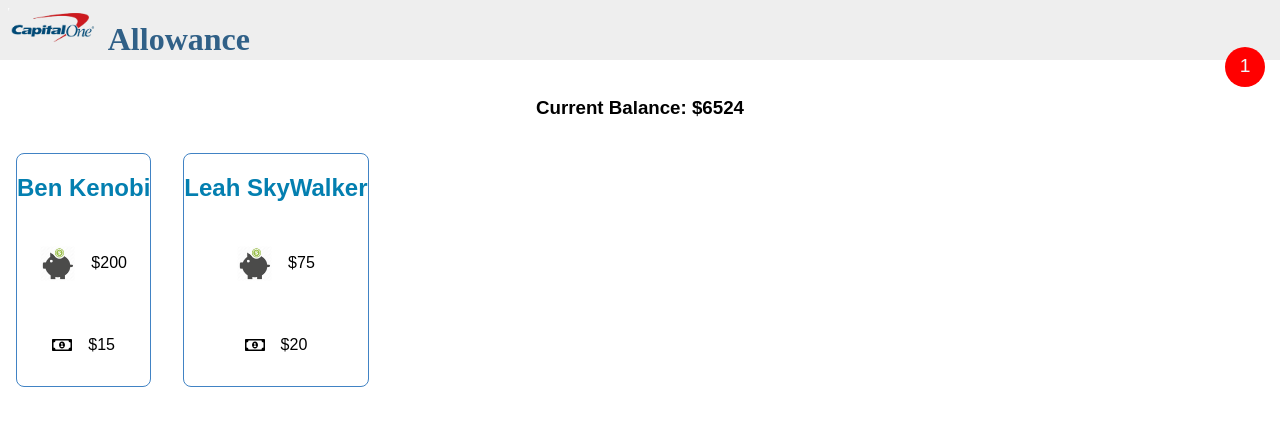
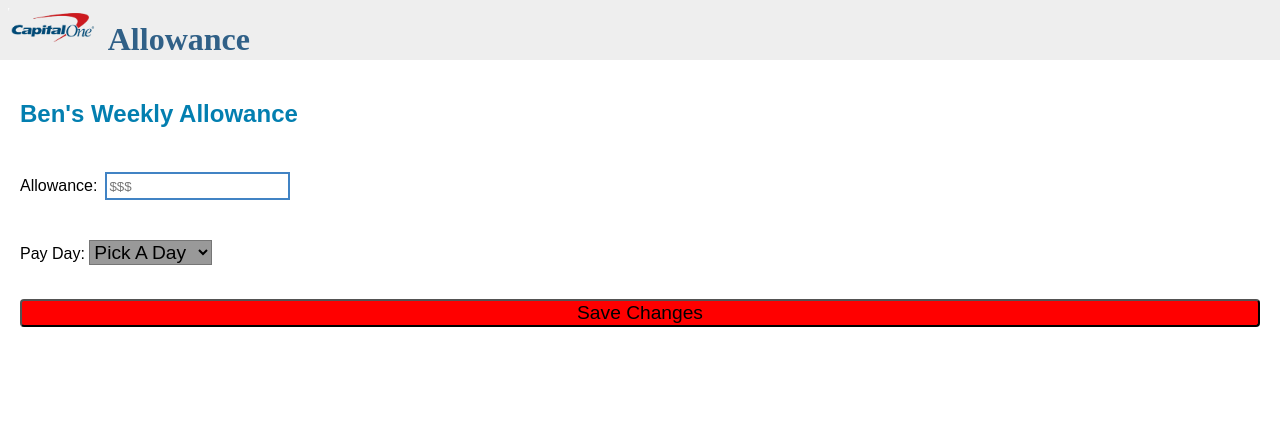
Before and after one commit to atorres6d5/allowance, a React (Create React App) app: page / in a window 1280 px wide. Shown: the top 426 px of the page. Built offline with nearby package versions, Linux system fonts and the light colour scheme; a web font is replaced by a local one.

Commit message:
fixed styling

```diff
--- a/src/App.js
+++ b/src/App.js
@@ -39,8 +39,8 @@ class App extends Component {
           <h1>Allowance</h1>
         </div>
         {/* <Kids user={this.state.user} requestMoney={this.requestMoney}/> */}
-        <ParentView />
-        {/* <Allowance /> */}
+        {/* <ParentView /> */}
+        <Allowance />
 
       </div>
     );
--- a/src/components/allowance.js
+++ b/src/components/allowance.js
@@ -1,10 +1,23 @@
 import React, { Component } from 'react';
+
+const divMargin = {
+  margin: "20px"
+}
+
+const backColor = {
+  backgroundColor: "#999",
+  fontSize: "1.2em"
+}
+
+const buttonSize = {
+  fontSize: "1.2em"
+}
 
 class Allowance extends Component {
   constructor(props){
     super(props)
     this.state = {
-      name:"Hon Solo",
+      name:"Ben",
       allowance:0,
       payDay:1
     }
@@ -21,11 +34,11 @@ class Allowance extends Component {
 
   render() {
     return (
-      <div>
+      <div style={divMargin}>
         <form>
-          {this.state.name}'s Weekly Allowance<br/>
-          Allowance:<input type="number" name="allow" placeholder="$$$" onChange={this.handleAllowance}></input>
-          Pay Day: <select name="day" onChange={this.handlePayday}>
+          <h2>{this.state.name}'s Weekly Allowance</h2>
+          <p>Allowance:<input type="number" name="allow" placeholder="$$$" onChange={this.handleAllowance}></input></p>
+          <p>Pay Day: <select name="day" onChange={this.handlePayday} style={backColor}>
             <option>Pick A Day</option>
             <option value={1}>Sunday</option>
             <option value={2}>Monday</option>
@@ -34,9 +47,9 @@ class Allowance extends Component {
             <option value={5}>Thursday</option>
             <option value={6}>Friday</option>
             <option value={7}>Saturday</option>
-          </select>
+          </select></p>
           <br/>
-          <button type="submit">Save Changes</button>
+          <button type="submit" style={buttonSize}>Save Changes</button>
         </form>
       </div>
     );
--- a/src/components/parentView.js
+++ b/src/components/parentView.js
@@ -10,8 +10,8 @@ class ParentView extends Component {
     this.state = {
       mainBalance:6524,
       kids:[
-      {name:"Ben Kenobi", accountBal:200, weeklyAllow:15},
-      {name:"Leah SkyWalker", accountBal:75, weeklyAllow:20}
+      {name:"Ben", accountBal:200, weeklyAllow:15},
+      {name:"Leah", accountBal:175, weeklyAllow:20}
       ],
       pendingRequest:1,
       seePending:false
@@ -39,7 +39,8 @@ class ParentView extends Component {
           <div>
             {this.state.pendingRequest ? <div onClick={this.seePendingReq} className='pendingRequest'>{this.state.pendingRequest} </div> : ''}
             <br/>
-            <h3>Current Balance: ${this.state.mainBalance}</h3>
+            <h3>Current Parent Balance:</h3>
+            <h1>${this.state.mainBalance}</h1>
             <div className='allowanceContainer'>
               {this.state.kids.map((kid, i) => {
                 return (
--- a/src/components/viewRequest.js
+++ b/src/components/viewRequest.js
@@ -1,10 +1,25 @@
 import React, { Component } from 'react';
 import '../css/viewRequest.css'
+
+const divStyle = {
+  marginTop: "20px",
+  marginLeft: "10px",
+  marginRight: "10px"
+}
+
+const maxWidth = {
+  width: "100%"
+}
+
+const requestStyle = {
+  height: "65px"
+}
+
 class ViewRequest extends Component {
   constructor(props){
     super(props)
     this.state={
-      request:[{name:"Ben Kenobi", amount:25, memo:"I need money for lunches this week"}, {name:"Ben Kenobi", amount:25, memo:"I need money for lunches this week"}, {name:"Ben Kenobi", amount:25, memo:"I need money for lunches this week"}]
+      request:[{name:"Ben", amount:25, memo:"Lunch money"}, {name:"Ben", amount:5, memo:"New toy"}, {name:"Ben", amount:50, memo:"Video game"}]
     }
   }
 
@@ -12,20 +27,19 @@ class ViewRequest extends Component {
     console.log("Brings up view to handle request of money");
   }
 
-
   render() {
     return (
-      <div>
+      <div style={divStyle}>
         <table>
           <tr>
             <th>Name</th>
             <th>Amount</th>
-            <th>Memo</th>
+            <th style={maxWidth}>Memo</th>
           </tr>
           <tbody>
             {this.state.request.map((req, i)=>{
               return(
-                  <tr key={i} onClick={this.handleClick}>
+                  <tr key={i} onClick={this.handleClick} style={requestStyle}>
                     <td>{req.name}</td>
                     <td>${req.amount}</td>
                     <td>{req.memo}</td>
--- a/src/css/kids.css
+++ b/src/css/kids.css
@@ -40,4 +40,5 @@
 
 .requestMoney button{
   color:#f1f7fa;
+  font-size: 1.5em;
 }
--- a/src/css/parentView.css
+++ b/src/css/parentView.css
@@ -35,5 +35,5 @@
   border:1px solid #4183c4;
   border-radius: 8px;
   text-align: center;
-  margin: 1rem;
+  margin: 1rem auto;
 }
--- a/src/css/requestMoney.css
+++ b/src/css/requestMoney.css
@@ -9,7 +9,7 @@ form{
 }
 form button{
   background-color: red;
-
+  border-radius: 4px;
 }
 
 form input{
```
Also changed, not shown: 1 other file (tests, documents, lock files or other folders).
